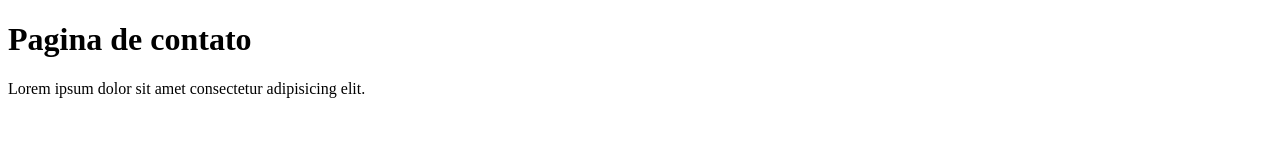
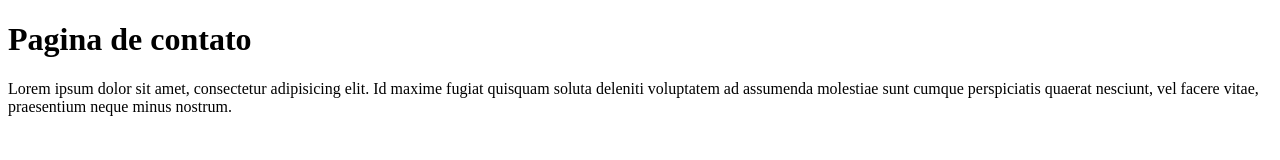
Before and after one commit to juliu-cesar/gpg-key, a plain HTML site: page contact.html in a window 1280 px wide. Drawn offline with Linux system fonts and the light colour scheme.

Commit message:
ad larger text

```diff
--- a/contact.html
+++ b/contact.html
@@ -7,6 +7,6 @@
 </head>
 <body>
     <h1>Pagina de contato</h1>
-    <p>Lorem ipsum dolor sit amet consectetur adipisicing elit.</p>
+    <p>Lorem ipsum dolor sit amet, consectetur adipisicing elit. Id maxime fugiat quisquam soluta deleniti voluptatem ad assumenda molestiae sunt cumque perspiciatis quaerat nesciunt, vel facere vitae, praesentium neque minus nostrum.</p>
 </body>
 </html>
```
